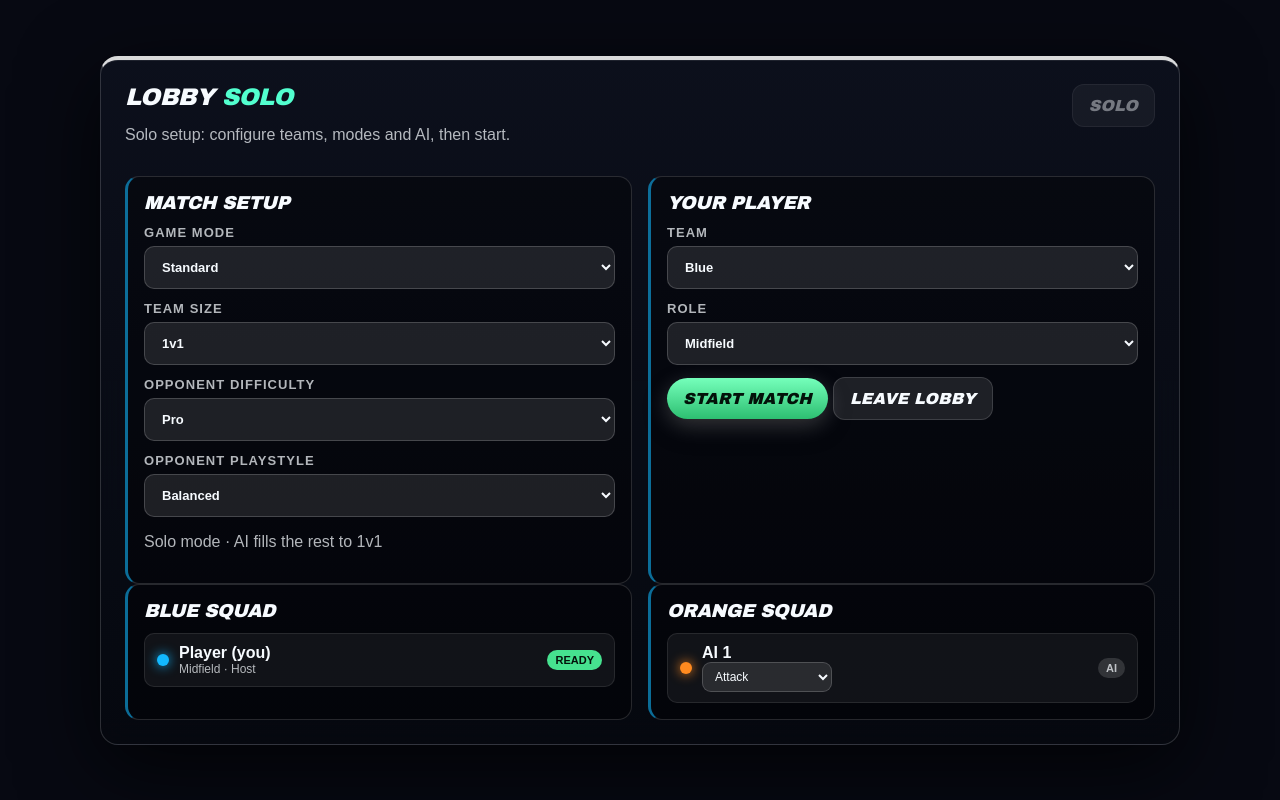
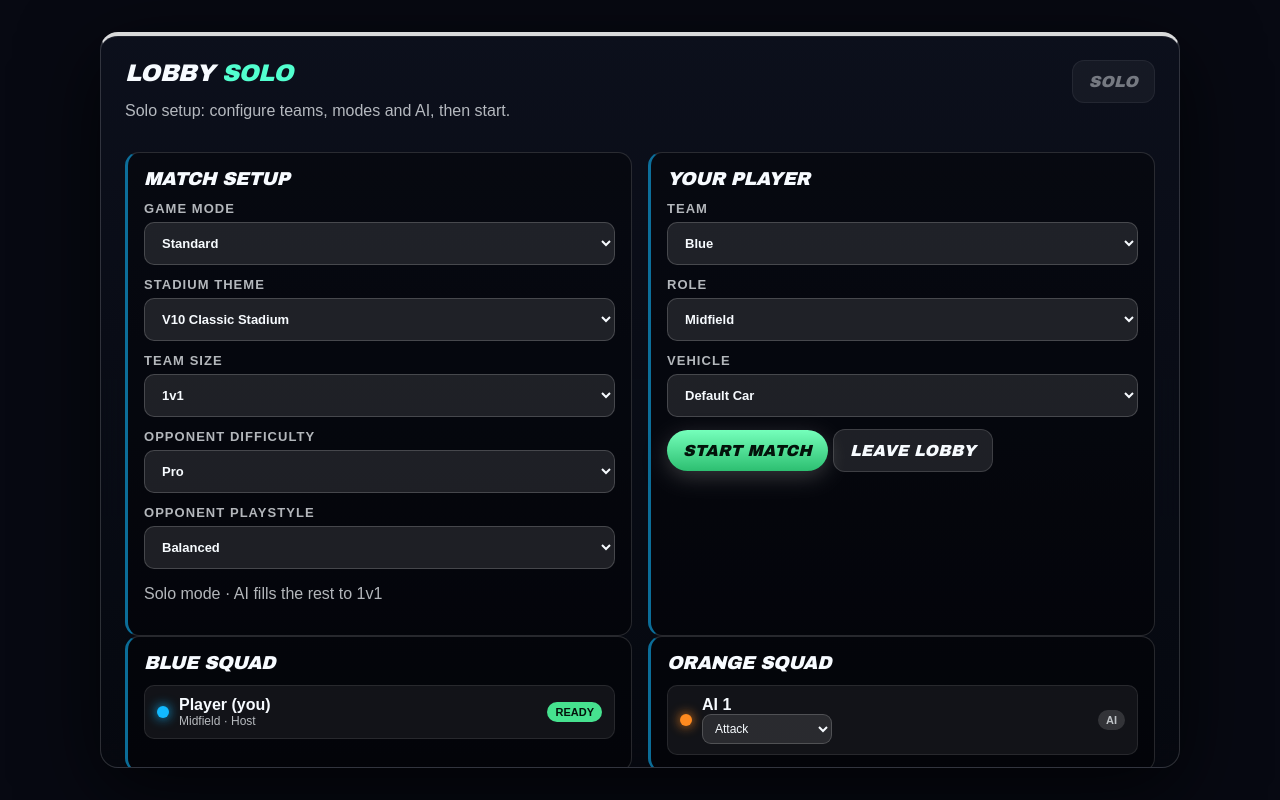
Before and after one commit to SelimHA/PocketLeague, a plain HTML site: page public/index.html in a window 1280 px wide. Both pictures are taken after a click on the button "SINGLE PLAYER SETUP". Drawn offline with nearby package versions, Linux system fonts and the light colour scheme.

Commit message:
Add files via upload

```diff
--- a/public/index.html
+++ b/public/index.html
@@ -72,6 +72,15 @@
             </select>
           </label>
           <label>
+            Stadium theme
+            <select id="theme-select">
+              <option value="v10" selected>V10 Classic Stadium</option>
+              <option value="neon">Neon Bowl</option>
+              <option value="sunset">Sunset Arena</option>
+              <option value="storm">Storm Dome</option>
+            </select>
+          </label>
+          <label>
             Team size
             <select id="team-size-select">
               <option value="1">1v1</option>
@@ -119,6 +128,15 @@
               <option value="goalkeeper">Goalkeeper</option>
             </select>
           </label>
+          <label>
+            Vehicle
+            <select id="vehicle-select">
+              <option value="default" selected>Default Car</option>
+              <option value="sport">Sport Coupe</option>
+              <option value="rally">Rally Buggy</option>
+              <option value="truck">Mini Truck</option>
+            </select>
+          </label>
           <button id="ready-btn" type="button" class="ready">Ready</button>
           <button id="leave-lobby" type="button" class="secondary">Leave Lobby</button>
         </div>
```
